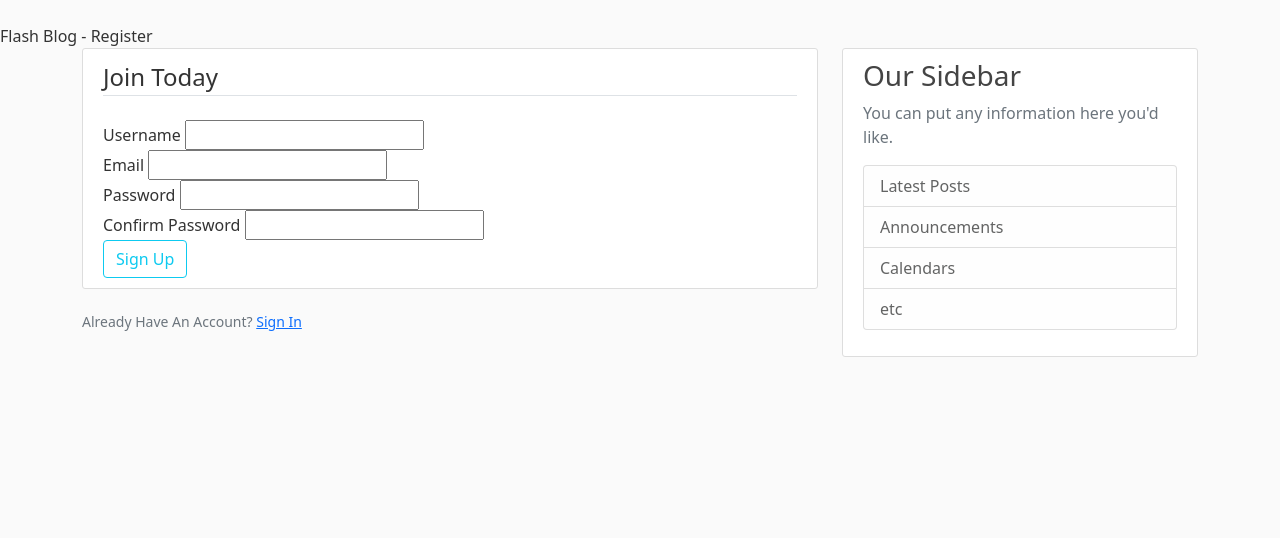
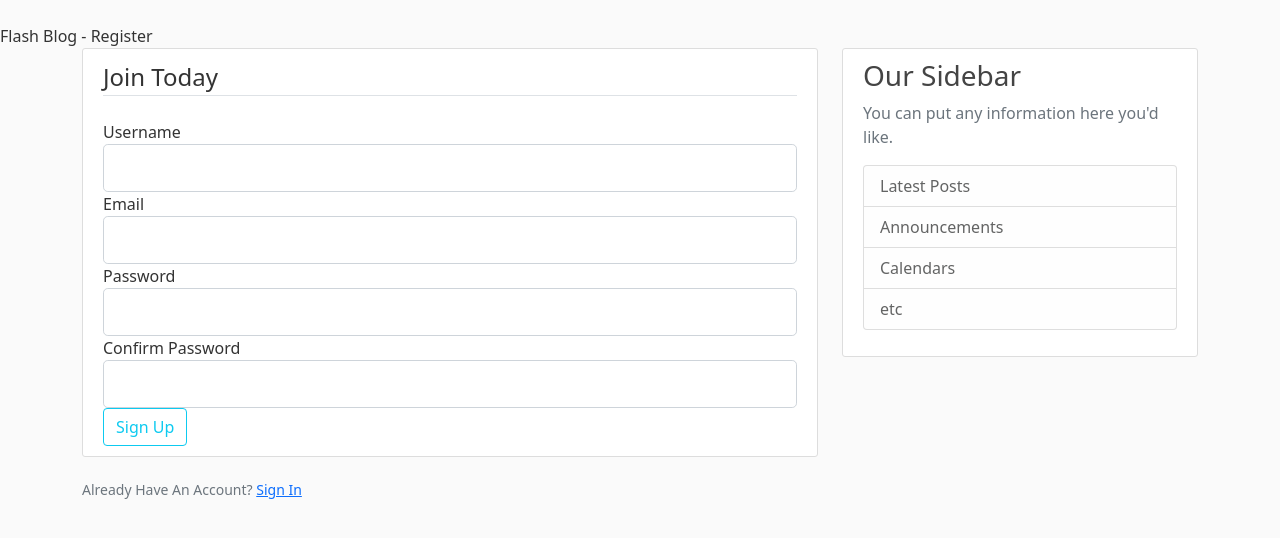
Before and after one commit to danieldo21/Blog_App, a Flask app: page /register in a window 1280 px wide. Shown: the part 56-594 px from the top of the page. Run offline with Flask 2, Linux system fonts and the light colour scheme.

Commit message:
Update register.html
typo errors

```diff
--- a/templates/register.html
+++ b/templates/register.html
@@ -1,25 +1,25 @@
 {% extends "layout.html" %}
 {% block content %}
     <div class="content-section">
-        <form method="POST" action="">
+        <form method='GET, POST' action="">
             {{ form.hidden_tag() }}
             <fieldset class="form-group">
                 <legend class="border-bottom mb-4">Join Today</legend>
                 <div class="form-group">
-                    {{ form.username.label(class="form-contorl-label") }}
-                    {{ form.username(class="form-contorl form-contorl-lg") }}
+                    {{ form.username.label(class="form-control-label") }}
+                    {{ form.username(class="form-control form-control-lg") }}
                 </div>
                 <div class="form-group">
                     {{ form.email.label(class="form-contorl-label") }}
-                    {{ form.email(class="form-contorl form-contorl-lg") }}
+                    {{ form.email(class="form-control form-control-lg") }}
                 </div>
                 <div class="form-group">
-                    {{ form.password.label(class="form-contorl-label") }}
-                    {{ form.password(class="form-contorl form-contorl-lg") }}
+                    {{ form.password.label(class="form-control-label") }}
+                    {{ form.password(class="form-control form-control-lg") }}
                 </div>
                 <div class="form-group">
-                    {{ form.confirm_password.label(class="form-contorl-label") }}
-                    {{ form.confirm_password(class="form-contorl form-contorl-lg") }}
+                    {{ form.confirm_password.label(class="form-control-label") }}
+                    {{ form.confirm_password(class="form-control form-control-lg") }}
                 </div>
             </fieldset>
             <div class ="form-group">
```
